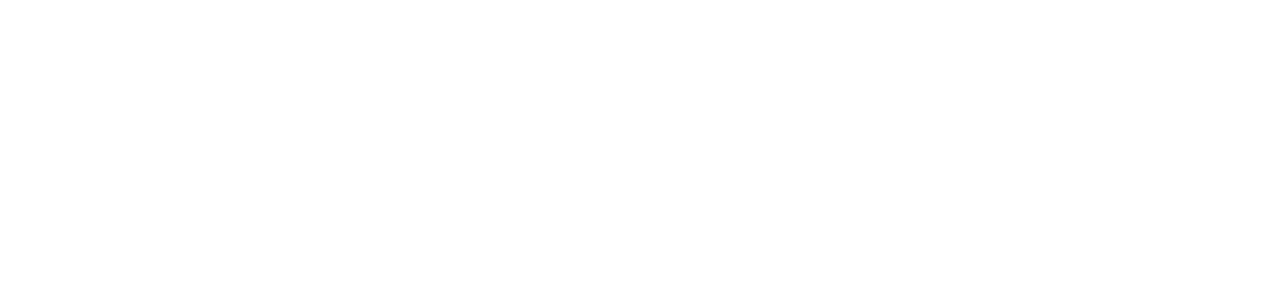
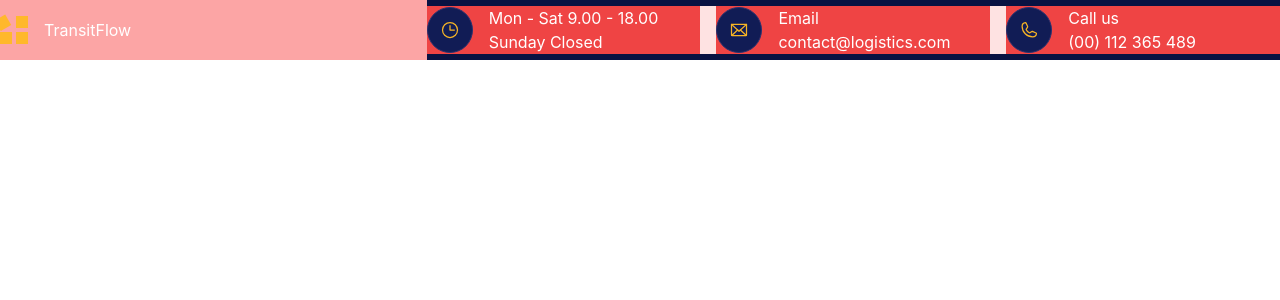
Before and after one commit to smartcollins/logistics, a React (Create React App) app: page /nav in a window 1280 px wide. Shown: the top 300 px of the page. Built offline with nearby package versions, Linux system fonts and the light colour scheme.

Commit message:
modifying top part of Nav

```diff
--- a/src/component/Nav.jsx
+++ b/src/component/Nav.jsx
@@ -1,10 +1,51 @@
 import React from 'react';
+import color from '../data/color';
+import { Clock, Envelope, Phone } from 'phosphor-react';
 
 
 const Nav = ()=>{
     return(
         <div>
-            <div></div>
+            <div style={{ backgroundColor: color.blueBg }} className='flex items-center justify-between text-white'>
+                <div className=' py-4 flex items-center gap-4 bg-red-300 w-2/4'>
+                    <div className='h-full grid grid-cols-2 gap-1'>
+                        <span className=' h-3 w-3 bg-[#ffb82b] origin-bottom rotate-[-30deg]'></span>
+                        <span className=' h-3 w-3 bg-[#ffb82b]'></span>
+                        <span className=' h-3 w-3 bg-[#ffb82b]'></span>
+                        <span className=' h-3 w-3 bg-[#ffb82b]'></span>
+                    </div>
+                    <p>TransitFlow</p>
+                </div>
+                <div className='flex items-center justify-between gap-4 bg-red-100 w-full'>
+                    <div className='flex items-center gap-4 w-full bg-red-500'>
+                        <div className='p-3 rounded-full bg-[#111c55] border border-[#273270]'>
+                            <Clock size={20} color="#f6b426" />
+                        </div>
+                        <div>
+                            <p>Mon - Sat 9.00 - 18.00</p>
+                            <p>Sunday Closed</p>
+                        </div>
+                    </div>
+                <div className='flex items-center gap-4 w-full bg-red-500'>
+                        <div className='p-3 rounded-full bg-[#111c55] border border-[#273270]'>
+                            <Envelope size={20} color="#f6b426" />
+                        </div>
+                        <div>
+                            <p>Email</p>
+                            <p>contact@logistics.com</p>
+                        </div>
+                    </div>
+                    <div className='flex items-center gap-4 w-full bg-red-500'>
+                        <div className='p-3 rounded-full bg-[#111c55] border border-[#273270]'>
+                            <Phone size={20} color="#f6b426" />
+                        </div>
+                        <div>
+                            <p>Call us</p>
+                            <p>(00) 112 365 489</p>
+                        </div>
+                    </div>
+                </div>
+            </div>
             <div></div>
         </div>
     )
```
